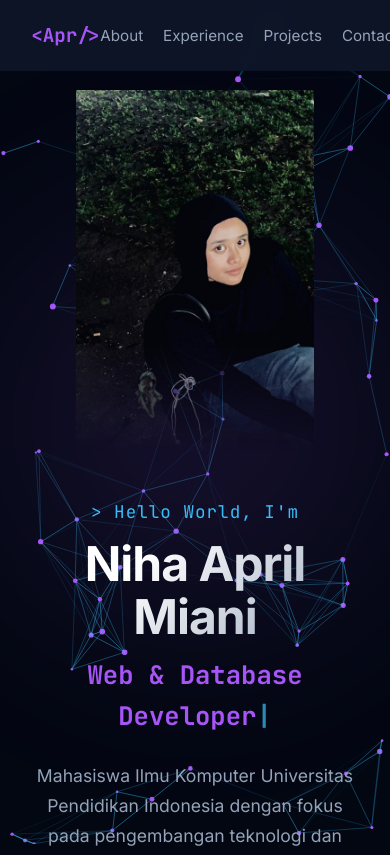
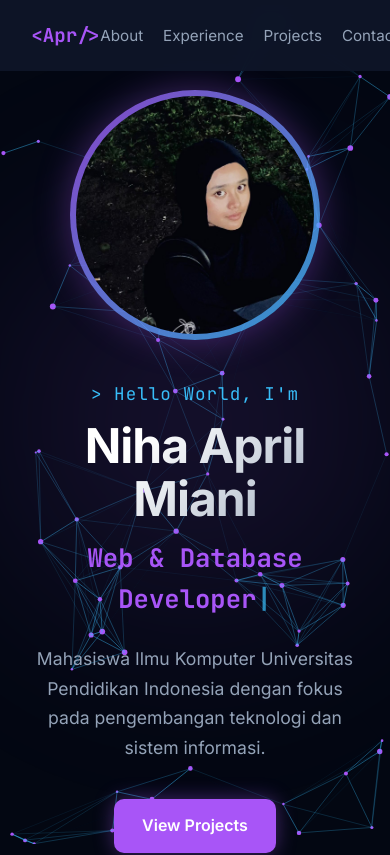
Before and after one commit to nihaaprill/web-portofolio, a React (Vite) app: page / in a window 390 px wide. Shown: the top 855 px of the page. Built offline with nearby package versions, Linux system fonts and the light colour scheme.

Commit message:
Update desain foto profil tanpa border dengan ambient glow

```diff
--- a/src/components/Hero.css
+++ b/src/components/Hero.css
@@ -109,44 +109,53 @@
   flex: 0.9;
 }
 
-/* Pendaran Cahaya Blur (Glow) di Belakang Foto */
-.image-glow {
+/* Cahaya Neon / Ambient Glow di Belakang Bingkai Lingkaran */
+.image-glow-circle {
   position: absolute;
   width: 380px;
-  height: 480px;
+  height: 380px;
+  border-radius: 50%;
   background: radial-gradient(
     circle,
-    rgba(168, 85, 247, 0.45) 0%,
-    rgba(56, 189, 248, 0.25) 50%,
-    transparent 75%
+    rgba(168, 85, 247, 0.4) 0%,
+    rgba(56, 189, 248, 0.2) 60%,
+    transparent 80%
   );
-  border-radius: 50%;
-  filter: blur(50px);
+  filter: blur(40px);
   z-index: 0;
   pointer-events: none;
   animation: pulseGlow 4s ease-in-out infinite alternate;
 }
 
-/* Style Foto Tanpa Background */
-.hero-profile-img {
+/* Bingkai Lingkaran Modern Gradasi Neon */
+.image-frame {
   position: relative;
-  width: 380px;
-  height: auto;
-  max-height: 500px;
-  object-fit: contain;
+  width: 360px;
+  height: 360px;
+  border-radius: 50%;
+  padding: 6px;
+  background: linear-gradient(135deg, rgba(168, 85, 247, 0.8), rgba(56, 189, 248, 0.8));
+  box-shadow: 0 0 35px rgba(168, 85, 247, 0.35);
+  display: flex;
+  align-items: center;
+  justify-content: center;
+  overflow: hidden;
   z-index: 1;
-  background: transparent;
-  border: none;
-
-  /* Gradasi halus pudar di bagian bawah badan */
-  -webkit-mask-image: linear-gradient(to bottom, rgba(0,0,0,1) 70%, rgba(0,0,0,0) 100%);
-  mask-image: linear-gradient(to bottom, rgba(0,0,0,1) 70%, rgba(0,0,0,0) 100%);
-
-  transition: all 0.4s ease;
 }
 
-.hero-profile-img:hover {
-  transform: translateY(-6px) scale(1.02);
+/* Style Foto Tanpa Background di Dalam Bingkai */
+.hero-profile-img {
+  width: 100%;
+  height: 100%;
+  object-fit: cover;
+  border-radius: 50%;
+  background: transparent;
+  transition: transform 0.4s ease;
+}
+
+/* Efek Hover */
+.hero-image-wrapper:hover .hero-profile-img {
+  transform: scale(1.05);
 }
 
 /* Animasi Pulse Glow */
@@ -163,13 +172,10 @@
 
 /* Responsif Layar Laptop Kecil & HP */
 @media (max-width: 1200px) {
-  .hero-profile-img {
-    width: 310px;
-    max-height: 420px;
-  }
-  .image-glow {
-    width: 310px;
-    height: 400px;
+  .image-frame,
+  .image-glow-circle {
+    width: 300px;
+    height: 300px;
   }
 }
 
@@ -193,14 +199,10 @@
     flex-wrap: wrap;
   }
 
-  .hero-profile-img {
-    width: 260px;
-    max-height: 360px;
-  }
-
-  .image-glow {
-    width: 260px;
-    height: 320px;
+  .image-frame,
+  .image-glow-circle {
+    width: 250px;
+    height: 250px;
   }
 }
 
```
